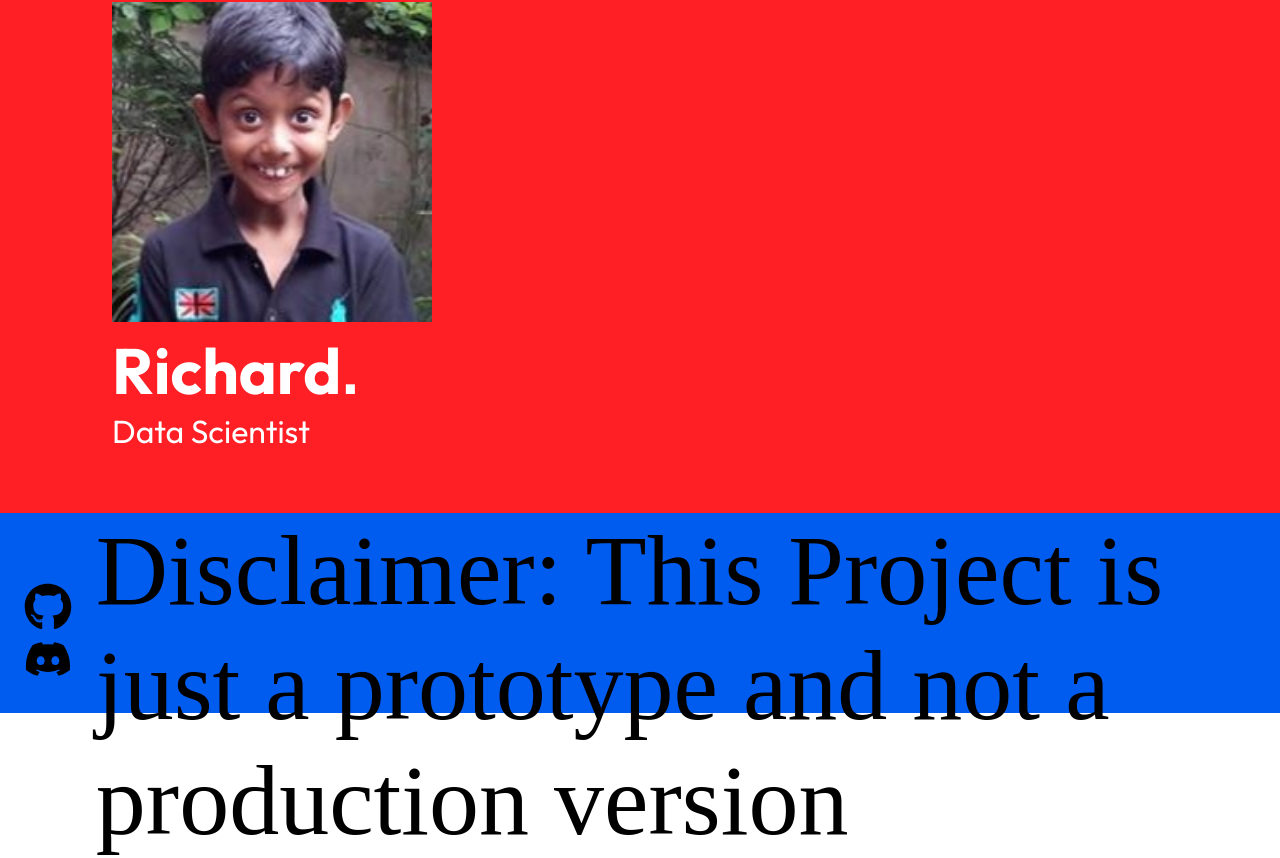
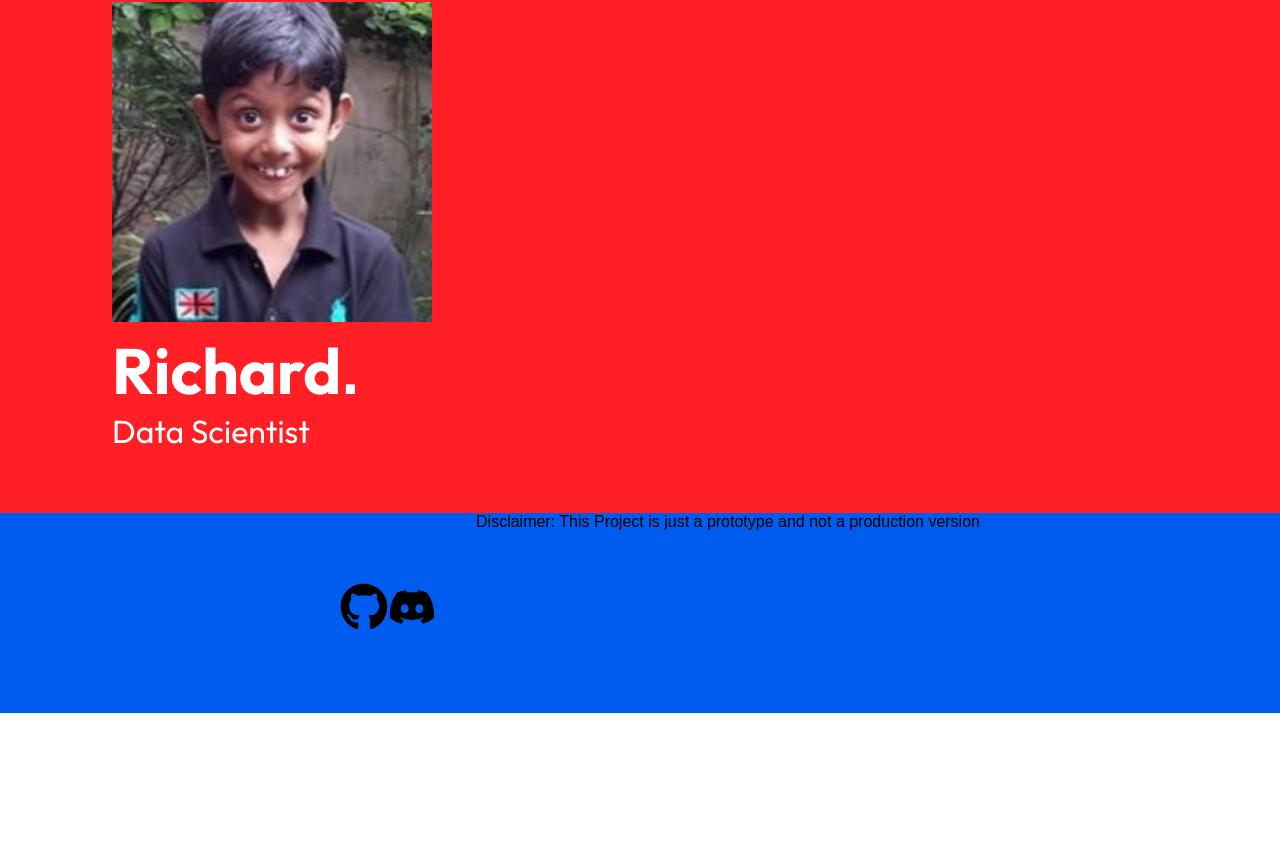
Before and after one commit to superbryn/SELDA, a React (Vite) app: page / in a window 1280 px wide. Shown: the part 5532-6390 px from the top of the page. After the commit the page ends 6245 px from the top, so only its background shows below. Built offline with nearby package versions, Linux system fonts and the light colour scheme.

Commit message:
now chck t

```diff
--- a/src/elements/Footer.css
+++ b/src/elements/Footer.css
@@ -33,6 +33,5 @@ footer{
     z-index: 0;
 }
 .disclaimer{
-    font-family: Poppins;
-    font-size: 100px;
+    font-family: "Poppins",sans-serif;
 }
```
